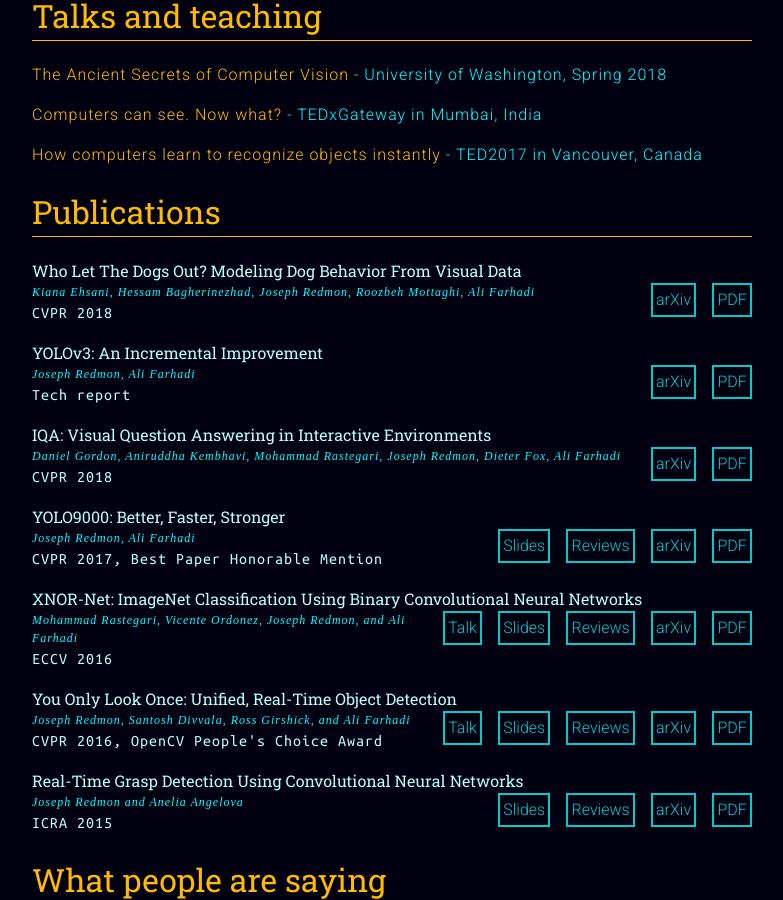
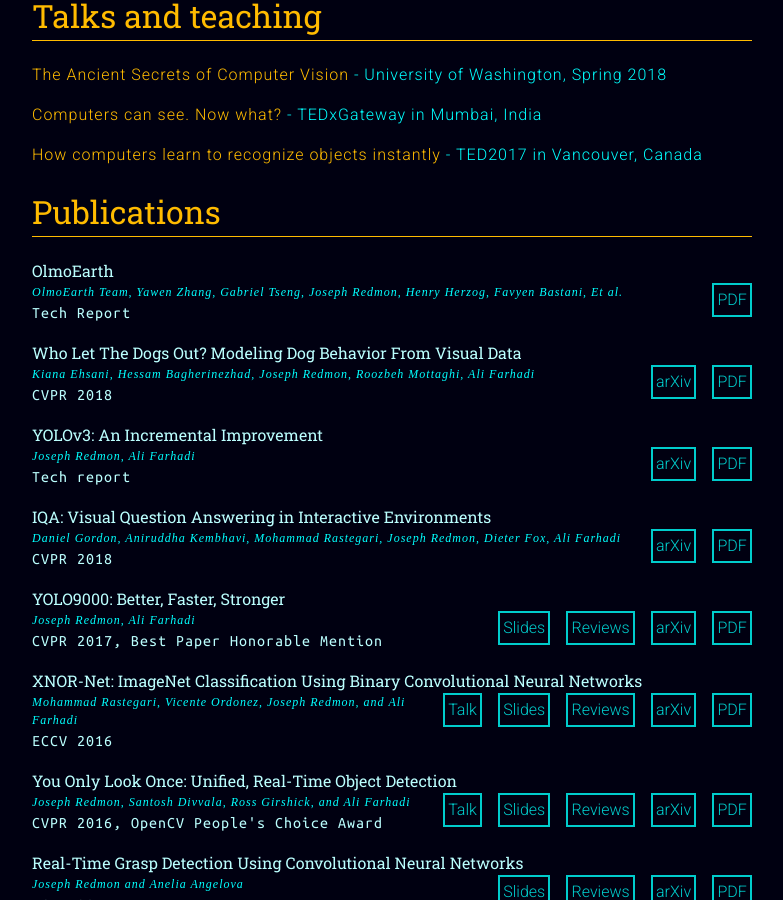
Before and after one commit to pjreddie/pjreddie.github.io, a Jekyll site: the page built from index.md, in a window 1280 px wide and 900 px high, scrolled down 449 px. Shown: the whole window, without its empty margins (248-1031 px from the left). Built offline with Jekyll 4.4.1, drawn with Linux system fonts in a browser that asks for light colours.

Commit message:
the real oe

```diff
--- a/index.md
+++ b/index.md
@@ -35,6 +35,13 @@
 
 # Publications
 
+<div class="paper">
+<h4>OlmoEarth</h4>
+<a class="button" href="/static/papers/OlmoEarth.pdf">PDF</a>
+<p class="byline">OlmoEarth Team, Yawen Zhang, Gabriel Tseng, Joseph Redmon, Henry Herzog, Favyen Bastani, Et al.</p>
+<p class="code desc">Tech Report</p>
+<div class="break"></div>
+</div>
 <div class="paper">
 <h4>Who Let The Dogs Out? Modeling Dog Behavior From Visual Data</h4>
 <a class="button" href="/static/papers/1803.10827.pdf">PDF</a>
```
